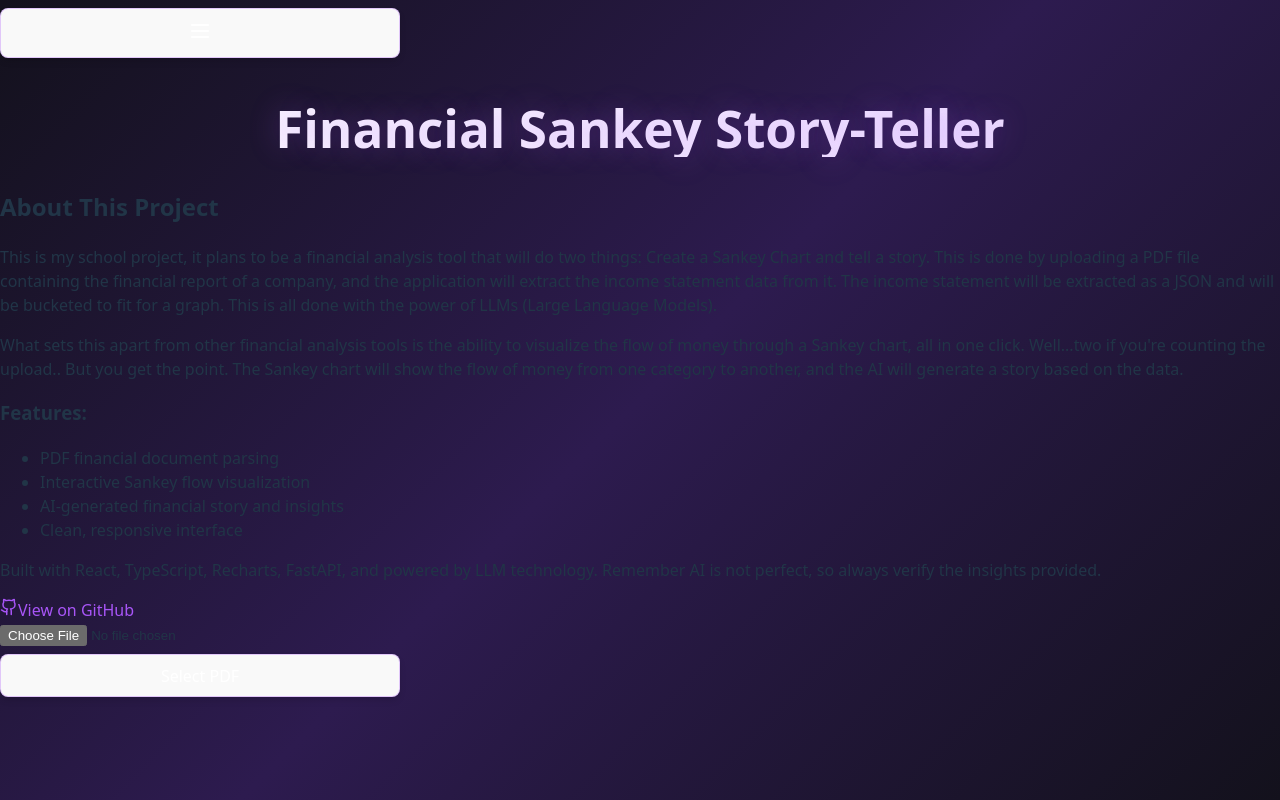
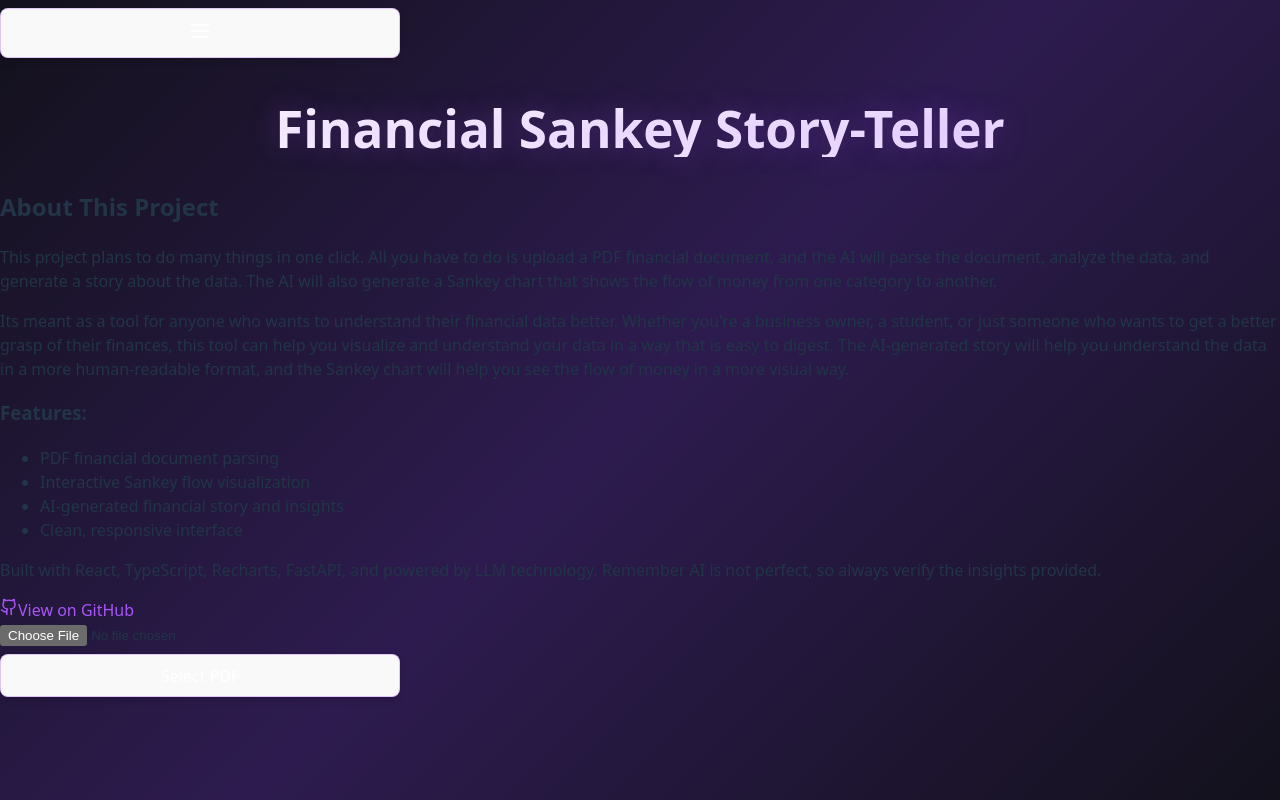
Before and after one commit to Ethan-pyjs/FSankeyLLMTL, a React (Vite) app in the folder Financial-Sankey-StoryTeller/: page / in a window 1280 px wide. Built offline with nearby package versions, Linux system fonts and the light colour scheme; the HTML template or start-up script is replaced by a standard one.

Commit message:
update to frontend

```diff
--- a/Financial-Sankey-StoryTeller/src/components/Navbar.tsx
+++ b/Financial-Sankey-StoryTeller/src/components/Navbar.tsx
@@ -14,7 +14,7 @@ export default function Navbar() {
     <Link
       to={to}
       onClick={() => setIsOpen(false)}
-      className={`block px-4 py-2 rounded-md text-sm font-medium ${
+      className={`block px-4 py-5 rounded-md text-base font-medium ${
         location.pathname === to
           ? 'bg-purple-700 text-white'
           : 'text-gray-300 hover:bg-purple-600 hover:text-white'
@@ -38,7 +38,7 @@ export default function Navbar() {
 
         {/* Dropdown Menu */}
         {isOpen && (
-          <div className="absolute right-0 mt-2 w-48 rounded-lg bg-gray-900 bg-opacity-95 border border-purple-500 border-opacity-20 shadow-lg"
+          <div className="absolute right-0 mt-2 w-56 rounded-lg bg-gray-900 bg-opacity-95 border border-purple-500 border-opacity-20 shadow-lg"
                style={{ backdropFilter: 'blur(8px)' }}>
             <div className="py-2">
               <NavLink to="/">Home </NavLink>
--- a/Financial-Sankey-StoryTeller/src/components/ProjectDescription.tsx
+++ b/Financial-Sankey-StoryTeller/src/components/ProjectDescription.tsx
@@ -7,17 +7,13 @@ export default function ProjectDescription() {
 
       <div className="prose prose-sm text-gray-300 mb-6">
         <p className="mb-3">
-          This is my school project, it plans to be a financial analysis tool that will do two things: Create a Sankey Chart and tell a story.
-          This is done by uploading a PDF file containing the financial report of a company,
-          and the application will extract the income statement data from it.
-          The income statement will be extracted as a JSON and will be bucketed to fit for a graph.
-          This is all done with the power of LLMs (Large Language Models).
+          This project plans to do many things in one click. All you have to do is upload a PDF financial document, and the AI will parse the document,
+          analyze the data, and generate a story about the data. The AI will also generate a Sankey chart that shows the flow of money from one category to another.
         </p>
 
         <p className="mb-3">
-          What sets this apart from other financial analysis tools is the ability to visualize the flow of money through a Sankey chart, all in one click. Well...two if
-          you're counting the upload.. But you get the point. The Sankey chart will show the flow of money from one category to another,
-          and the AI will generate a story based on the data.
+          Its meant as a tool for anyone who wants to understand their financial data better. Whether you're a business owner, a student, or just someone who wants to get a better grasp of their finances,
+          this tool can help you visualize and understand your data in a way that is easy to digest. The AI-generated story will help you understand the data in a more human-readable format, and the Sankey chart will help you see the flow of money in a more visual way.
         </p>
 
         <h3 className="text-lg font-medium text-purple-200 mt-4 mb-2">Features:</h3>
--- a/Financial-Sankey-StoryTeller/src/pages/About.tsx
+++ b/Financial-Sankey-StoryTeller/src/pages/About.tsx
@@ -1,4 +1,4 @@
-import { Linkedin, Mail } from 'lucide-react';
+import { Linkedin } from 'lucide-react';
 
 export default function About() {
   const socialLinks = [
@@ -6,11 +6,6 @@ export default function About() {
       name: 'LinkedIn',
       url: 'https://linkedin.com/in/phamethanv',
       icon: <Linkedin className="w-6 h-6" />
-    },
-    {
-      name: 'Email',
-      url: 'mailto:phamethanv@gmail.com',
-      icon: <Mail className="w-6 h-6" />
     }
   ];
 
@@ -42,8 +37,10 @@ export default function About() {
             My name is Ethan, I am a student studying Artificial Intelligence and Robotics. I'm very
             passionate about technology and am a strong believer in lifelong learning. This project
             was my final project for my Finance in AI class. I hope that anyone who comes across this
-            project finds it useful and informative. I am always open to feedback and suggestions for
-            improvement. Please feel free to reach out to me through my LinkedIn or email.
+            project finds it useful and informative. I would suggest that you try out different LLMs and see how they perform.
+            I'm using a low parameter model for the initial version of this project.
+            I am always open to feedback and suggestions for improvement.
+            Please feel free to reach out to me through my LinkedIn or email.
           </p>
         </div>
 
--- a/Financial-Sankey-StoryTeller/src/pages/Changelog.tsx
+++ b/Financial-Sankey-StoryTeller/src/pages/Changelog.tsx
@@ -5,7 +5,7 @@ export default function Changelog() {
           <h1 className="text-3xl font-bold text-purple-300 mb-4">Changelog</h1>
           <div className="space-y-4">
             <div className="border-b border-purple-500 border-opacity-20 pb-4">
-              <h2 className="text-xl font-semibold text-purple-200">v1.0.0 (2025-05-01)</h2>
+              <h2 className="text-xl font-semibold text-purple-200">v1.0.0 ALPHA(2025-05-01)</h2>
               <ul className="list-disc list-inside text-gray-300 mt-2">
                 <li>Initial release</li>
                 <li>Added PDF parsing functionality</li>
@@ -13,9 +13,16 @@ export default function Changelog() {
                 <li>Added AI-powered financial story generation</li>
               </ul>
             </div>
-            {/* Add more versions as needed */}
+            <div className="border-b border-purple-500 border-opacity-20 pb-4">
+              <h2 className="text-xl font-semibold text-purple-200">v1.1.0 ALPHA(2025-05-7)</h2>
+              <ul className="list-disc list-inside text-gray-300 mt-2">
+                <li>Improved Quality of Life</li>
+                <li>Minor Fine Tuning</li>
+                <li>Prepped for demonstration in class</li>
+              </ul>
           </div>
         </div>
       </div>
+    </div>
     );
   }
```
